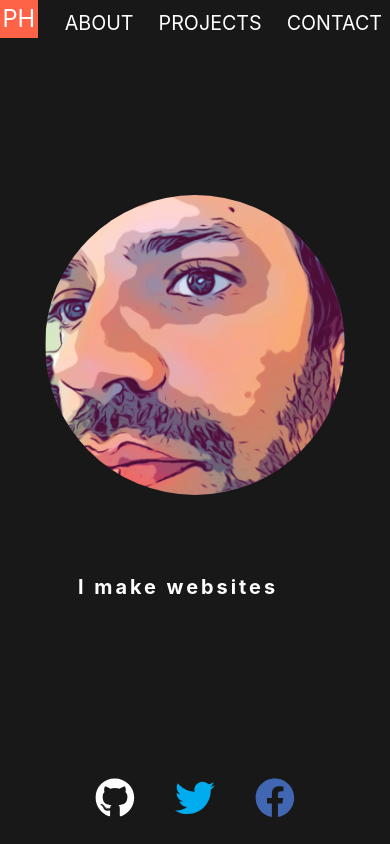
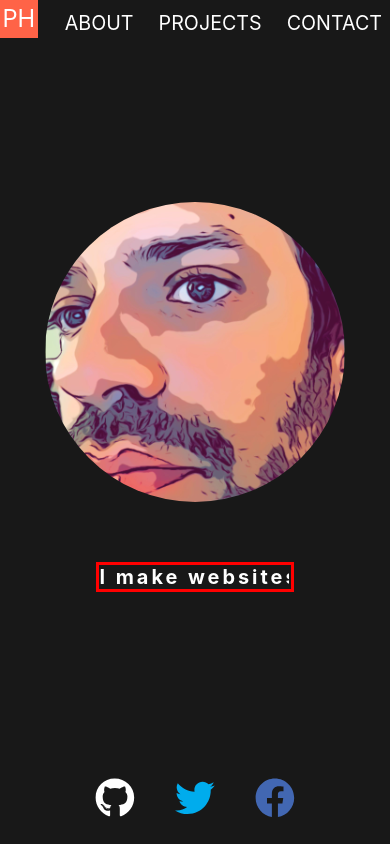
Before and after one commit to PFVNK/MyProfile, a React (Create React App) app: page / in a window 390 px wide. Built offline with nearby package versions, Linux system fonts and the light colour scheme.

Commit message:
home text style change

```diff
--- a/src/App.css
+++ b/src/App.css
@@ -20,7 +20,8 @@ a {
   color: white;
   z-index: 1;
   width: 50vw;
-  margin-right: 100px; }
+  margin-right: 100px;
+  border: solid red; }
   .home-center-text h1 {
     overflow: hidden;
     border-right: .15em solid orange;
@@ -292,7 +293,8 @@ a {
 @media (max-width: 500px) {
   .home-image {
     height: 300px;
-    width: 300px; }
+    width: 300px;
+    margin-bottom: 60px; }
   .home-center-text {
     font-size: .7em;
     width: 60vw; } }
@@ -307,7 +309,8 @@ a {
       font-size: .9em;
       margin-left: 25px; }
   .home-center-text {
-    font-size: .5em; } }
+    font-size: .5em;
+    width: 49vw; } }
 
 @media (max-width: 320px) {
   .nav-items ul {
@@ -317,7 +320,8 @@ a {
     font-size: .7em; }
   .home-image {
     height: 200px;
-    width: 200px; }
+    width: 200px;
+    margin-bottom: 30px; }
   .home-center-text {
     font-size: .45em; } }
 
--- a/src/App.scss
+++ b/src/App.scss
@@ -30,6 +30,7 @@ a {
     z-index: 1;
     width: 50vw;
     margin-right: 100px;
+    border: solid red;
 
     h1 {
         overflow: hidden;
@@ -448,6 +449,7 @@ a {
 
     .home-center-text {
         font-size: .5em;
+        width: 49vw;
     }
 }
 
```
